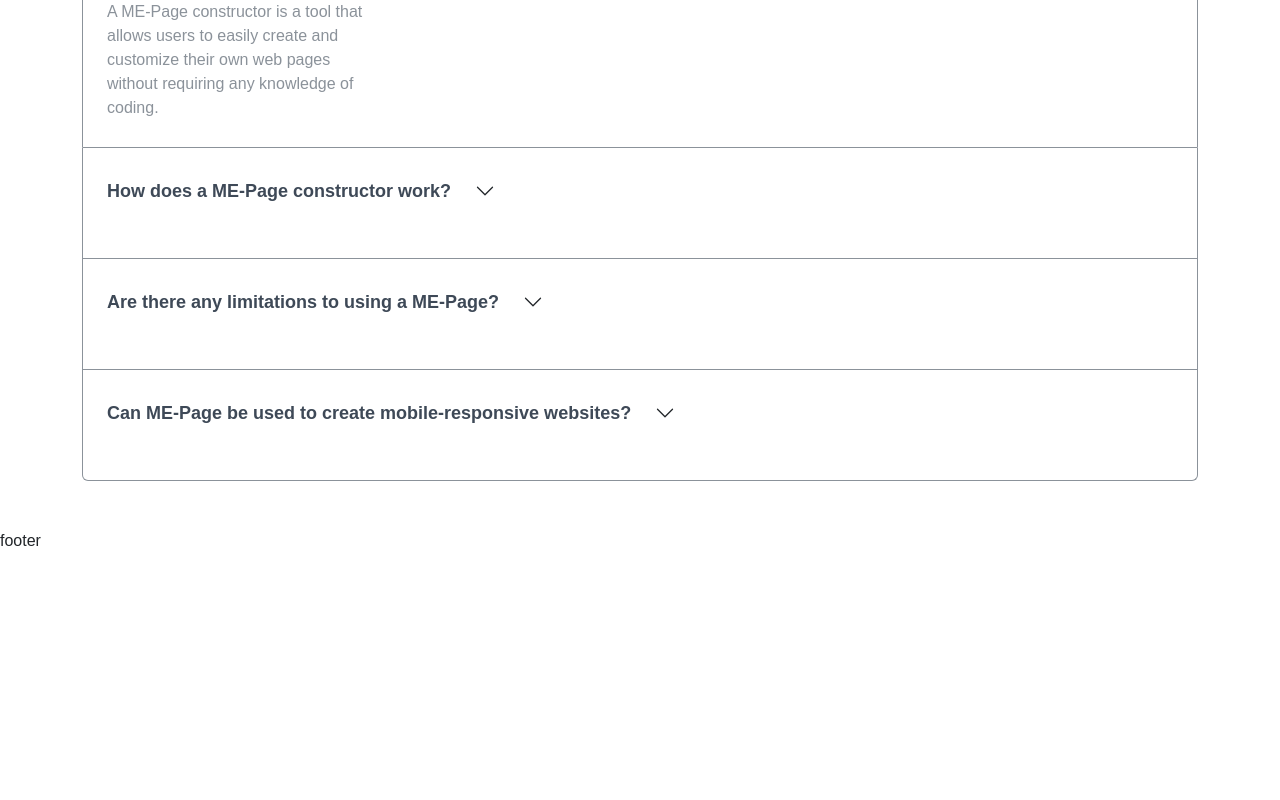
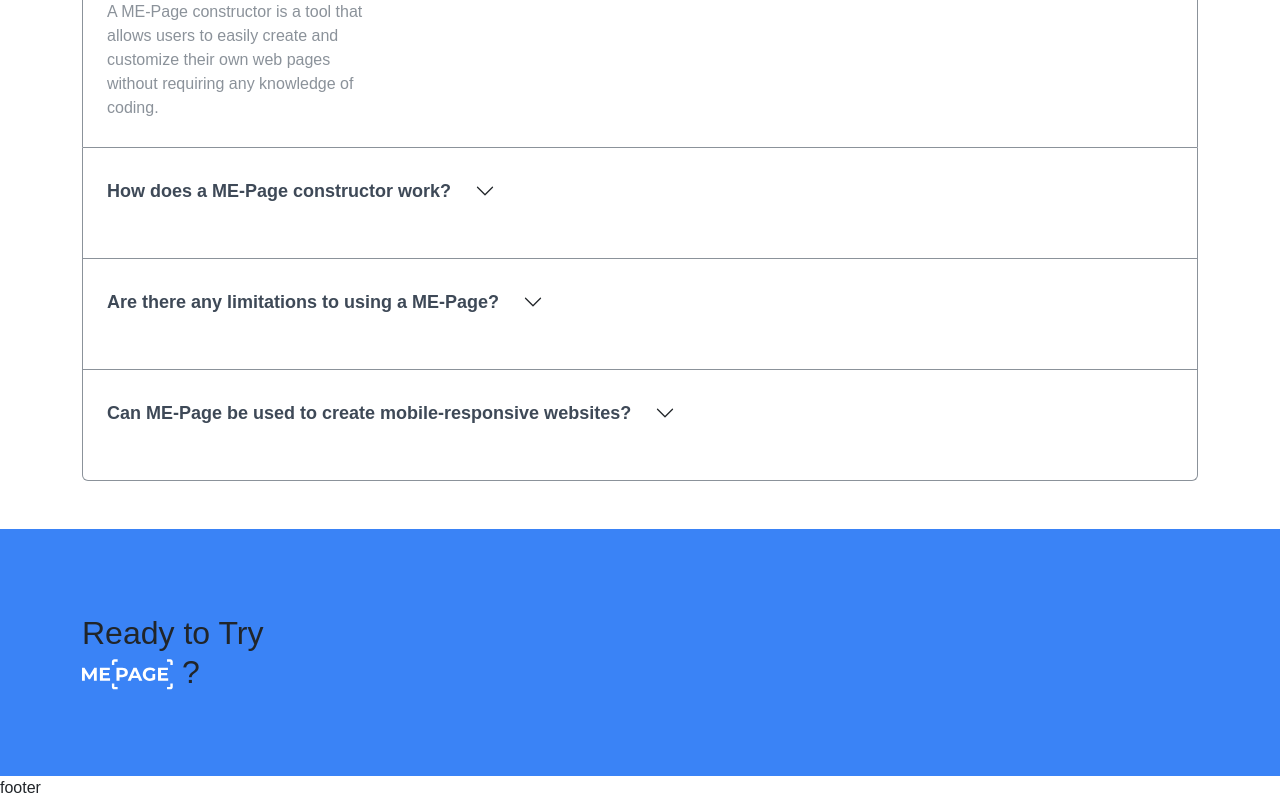
Before and after one commit to kovalevaMarina/mePage, a React (Create React App) app: page /#/ in a window 1280 px wide. Shown: the part 5897-6697 px from the top of the page. Before the commit the page ends 6450 px from the top, so only its background shows below. Built offline with nearby package versions, Linux system fonts and the light colour scheme.

Commit message:
Add attribute to button

```diff
--- a/src/components/Button/Button.js
+++ b/src/components/Button/Button.js
@@ -1,11 +1,11 @@
 import Button from "react-bootstrap/Button";
 
-function ButtonPrimary() {
+function ButtonPress({ variantClass }) {
   return (
-    <Button variant="primary" className="fs-m fm-roboto ln-m fw-700 py-xs">
+    <Button variant={variantClass} className="fs-m fm-roboto ln-m fw-700 py-xs">
       Get Started
     </Button>
   );
 }
 
-export default ButtonPrimary;
+export default ButtonPress;
--- a/src/components/Competitors/Competitors.js
+++ b/src/components/Competitors/Competitors.js
@@ -2,7 +2,7 @@
 import circleCheck from "../../assets/icons/check-circle.svg";
 import circleX from "../../assets/icons/x-circle.svg";
 import Logo from "../Logo/Logo";
-import ButtonPrimary from "../Button/Button";
+import ButtonPress from "../Button/Button";
 
 import Container from "react-bootstrap/Container";
 import Card from "react-bootstrap/Card";
@@ -124,7 +124,7 @@
           ability to share project for view or edit, ability to edit HTML and
           CSS code directly and its 24/7 live chat and email customer support.
         </p>
-        <ButtonPrimary />
+        <ButtonPress variantClass={"primary"} />
       </Container>
     </section>
   );
--- a/src/components/Hero/Hero.js
+++ b/src/components/Hero/Hero.js
@@ -1,7 +1,7 @@
 import "./Hero.scss";
 import mainImgMob from "../../assets/images/main-img-mob.png";
 import line from "../../assets/images/line.svg";
-import ButtonPrimary from "../Button/Button";
+import ButtonPress from "../Button/Button";
 import Container from "react-bootstrap/Container";
 
 function Hero() {
@@ -19,7 +19,7 @@
           Build a website that fits your needs, not the other way around with
           our flexible website constructor ME-Page!
         </p>
-        <ButtonPrimary />
+        <ButtonPress variant={"secondary"} />
       </Container>
     </section>
   );
--- /dev/null
+++ b/src/components/ReadyToTry/ReadyToTry.js
@@ -0,0 +1,18 @@
+import Container from "react-bootstrap/Container";
+
+import Logo from "../Logo/Logo";
+
+function ReadyToTry() {
+  return (
+    <section className="bg-blue py-2xxl">
+      <Container>
+        <h2>
+          Ready to Try <br />
+          <Logo firstColor={"#ffffff"} secondColor={"#ffffff"} /> ?
+        </h2>
+      </Container>
+    </section>
+  );
+}
+
+export default ReadyToTry;
--- a/src/styles/_spacing.scss
+++ b/src/styles/_spacing.scss
@@ -7,7 +7,8 @@
 $spacer-m: $spacer-base; //30
 $spacer-l: 1.5 * $spacer-base; //45
 $spacer-xl: 2 * $spacer-base; //60
-$spacer-xxl: 2.25 * $spacer-base; //67.5
+$spacer-xxl: 2.25 * $spacer-base; // 67.5
+$spacer-2xxl: 2.85 * $spacer-base; //85.8
 
 // all spacing
 $spacers: (
@@ -19,6 +20,7 @@
   l: $spacer-l,
   xl: $spacer-xl,
   xxl: $spacer-xxl,
+  2xxl: $spacer-2xxl,
 );
 
 // all types
--- a/src/views/Home/Home.js
+++ b/src/views/Home/Home.js
@@ -3,6 +3,7 @@
 import Features from "../../components/Features/Features";
 import Plans from "../../components/Plans/Plans";
 import Faq from "../../components/Faq/Faq";
+import ReadyToTry from "../../components/ReadyToTry/ReadyToTry";
 
 function Home() {
   return (
@@ -12,6 +13,7 @@
       <Features />
       <Plans />
       <Faq />
+      <ReadyToTry />
     </>
   );
 }
```
